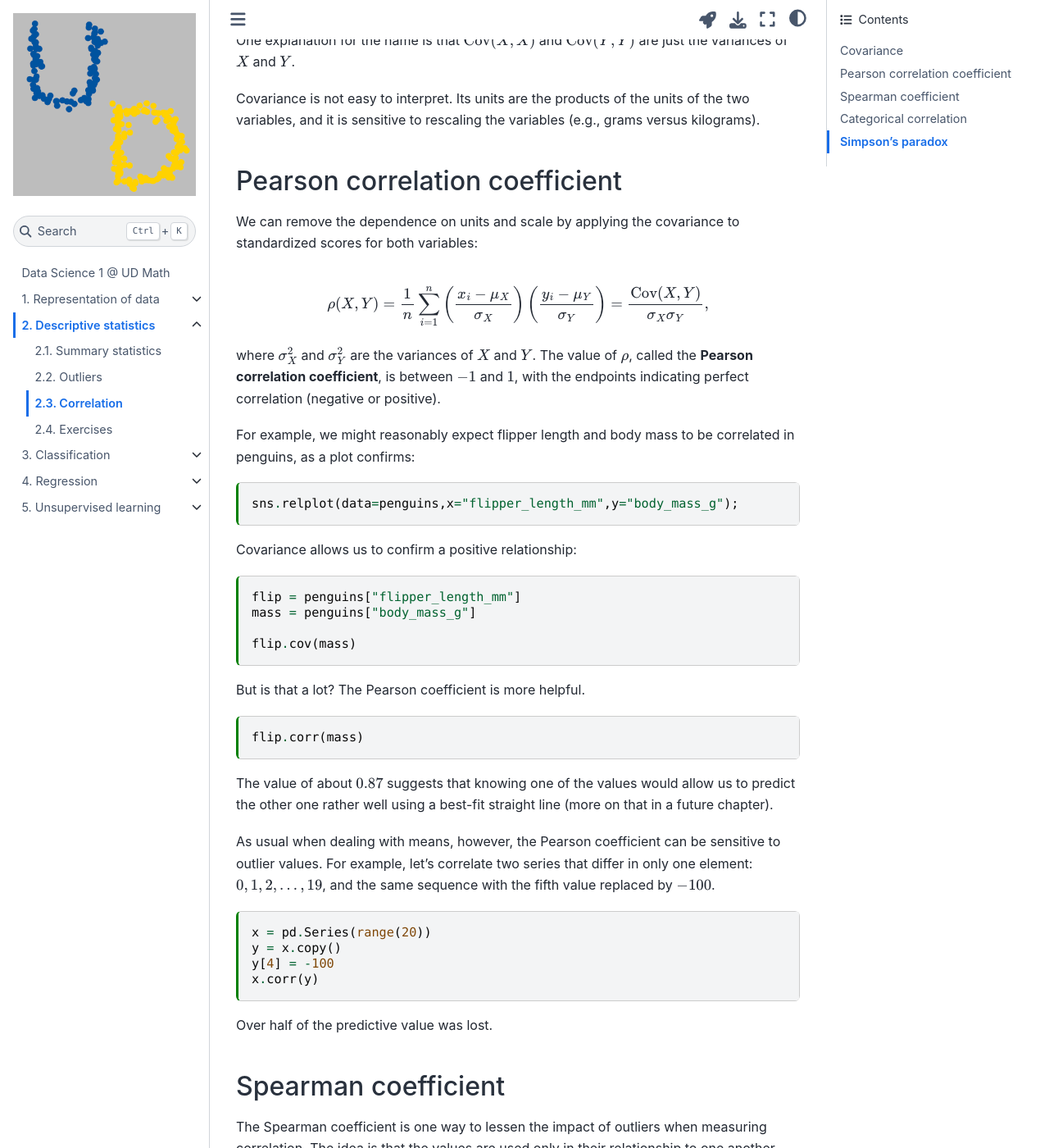
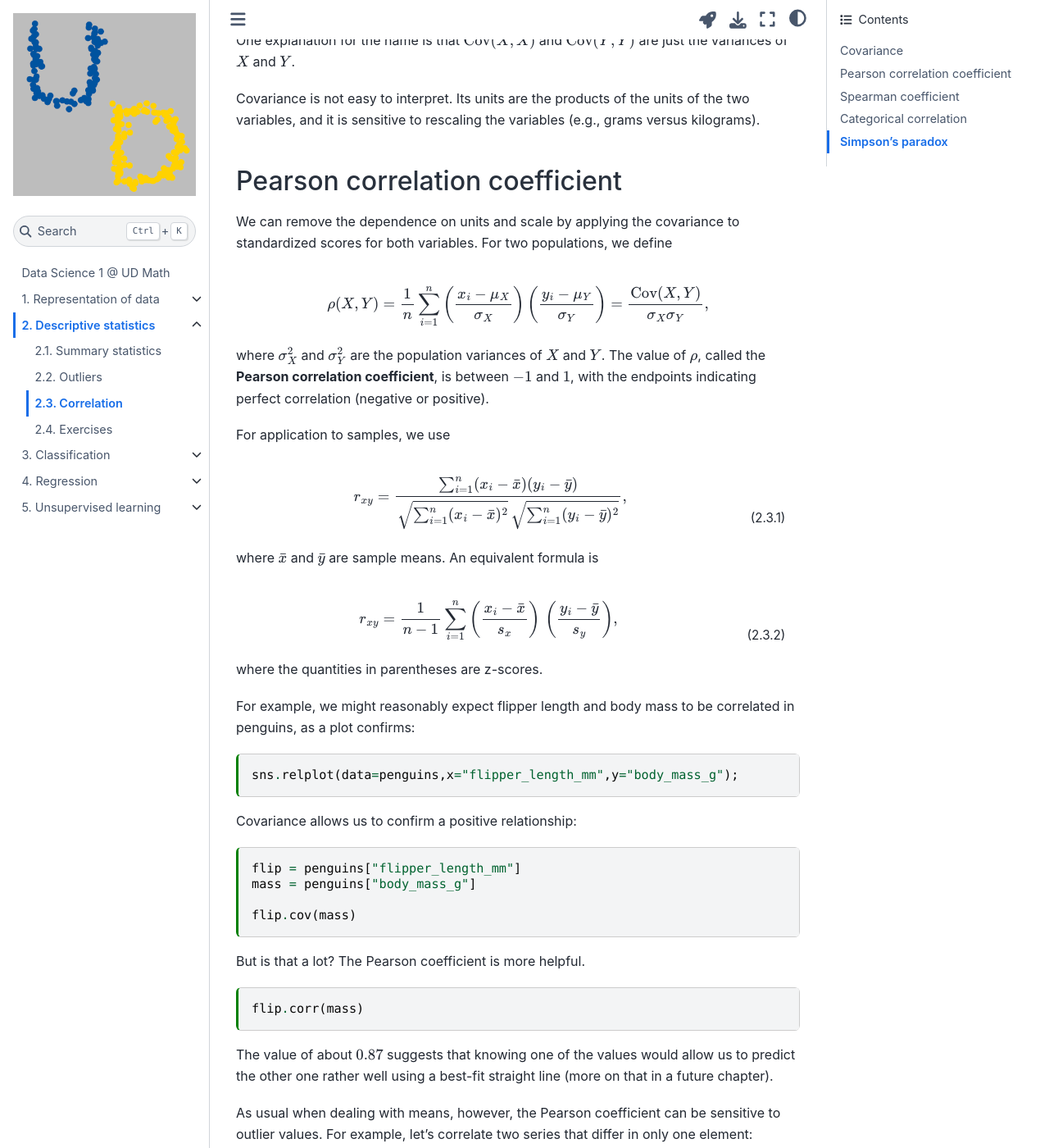
Before and after one commit to UD-Math-Data-Science-1/notes, a Jupyter Book: the page built from statistics/correlation.md, in a window 1280 px wide and 1400 px high, scrolled down 900 px. Shown: the whole window at 82% size. Built offline with Jupyter Book 1.0.4 settings and Sphinx 7.4.7 and the Sphinx Book theme 1.1.4, drawn with Linux system fonts in a browser that asks for light colours; pages that are not in the unit, such as notebooks, are missing from menus.

Commit message:
Fix mistakes

```diff
--- a/statistics/correlation.md
+++ b/statistics/correlation.md
@@ -45,14 +45,30 @@ Covariance is not easy to interpret. Its units are the products of the units of
 
 ## Pearson correlation coefficient
 
-We can remove the dependence on units and scale by applying the covariance to standardized scores for both variables:
+We can remove the dependence on units and scale by applying the covariance to standardized scores for both variables. For two populations, we define
 
 $$
 \rho(X,Y) = \frac{1}{n} \sum_{i=1}^n \left(\frac{x_i-\mu_X}{\sigma_X}\right)\left(\frac{y_i-\mu_Y}{\sigma_Y}\right)
 = \frac{\Cov(X,Y)}{\sigma_X\sigma_Y},
 $$
 
-where $\sigma_X^2$ and $\sigma_Y^2$ are the variances of $X$ and $Y$. The value of $\rho$, called the **Pearson correlation coefficient**, is between $-1$ and $1$, with the endpoints indicating perfect correlation (negative or positive).
+where $\sigma_X^2$ and $\sigma_Y^2$ are the population variances of $X$ and $Y$. The value of $\rho$, called the **Pearson correlation coefficient**, is between $-1$ and $1$, with the endpoints indicating perfect correlation (negative or positive).
+
+For application to samples, we use
+
+:::{math}
+:label: eq-correlation-pearson
+r_{xy} =  \frac{\sum_{i=1}^n (x_i-\bar{x}) (y_i-\bar{y})}{\sqrt{\sum_{i=1}^n (x_i-\bar{x})^2}\,\sqrt{\sum_{i=1}^n (y_i-\bar{y})^2}},
+:::
+
+where $\bar{x}$ and $\bar{y}$ are sample means. An equivalent formula is
+
+:::{math}
+:label: eq-correlation-pearson-alt
+r_{xy} =  \frac{1}{n-1} \sum_{i=1}^n \left(\frac{x_i-\bar{x}}{s_x}\right)\, \left(\frac{y_i-\bar{y}}{s_y}\right),
+:::
+
+where the quantities in parentheses are z-scores.
 
 For example, we might reasonably expect flipper length and body mass to be correlated in penguins, as a plot confirms:
 
```
Also changed, not shown: statistics/summary.md (+1 -1 lines).
